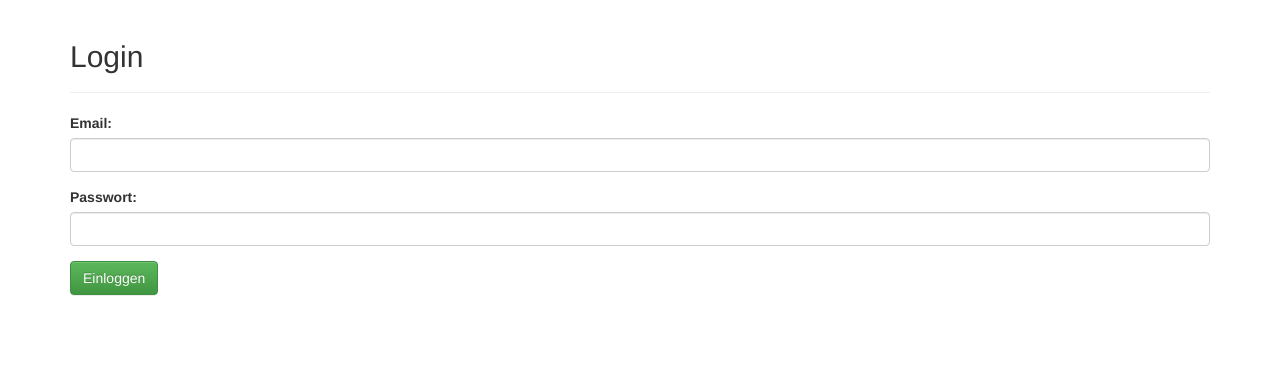
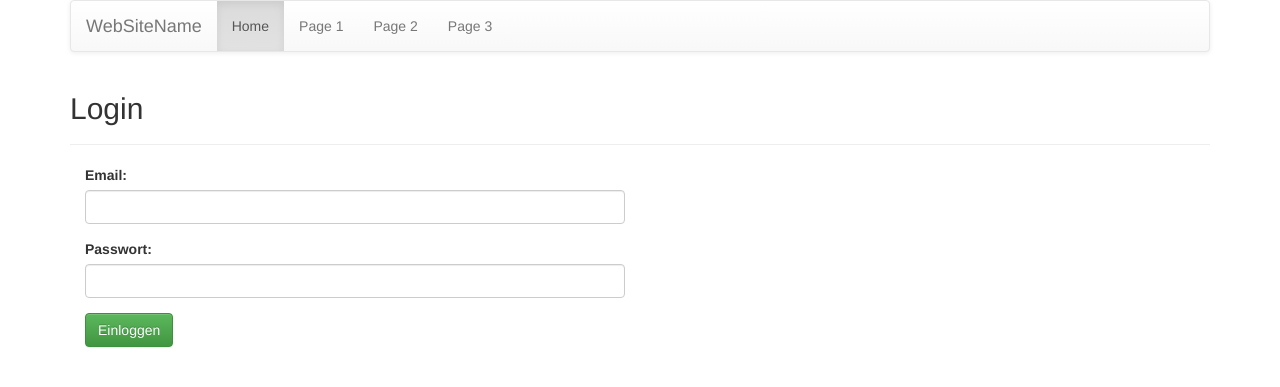
Before and after one commit to lo1c/InstantHelp, a PHP site: page /login.php in a window 1280 px wide. Shown: the top 387 px of the page. Run offline with PHP 8.4, Linux system fonts and the light colour scheme.

Commit message:
Web Navbar hinzugefügt

```diff
--- a/Client/Web/login.php
+++ b/Client/Web/login.php
@@ -12,12 +12,27 @@
 	</head>
 
 	<body>
+
 	<div class="container">
-		<div class="page-header">
+        <nav class="navbar navbar-default">
+          <div class="container-fluid">
+            <div class="navbar-header">
+              <a class="navbar-brand" href="#">WebSiteName</a>
+            </div>
+            <ul class="nav navbar-nav">
+              <li class="active"><a href="#">Home</a></li>
+              <li><a href="#">Page 1</a></li>
+              <li><a href="#">Page 2</a></li>
+              <li><a href="#">Page 3</a></li>
+            </ul>
+          </div>
+        </nav>
+                <div class="page-header">
 			<h2>Login</h2>
 		</div>
+		<div class="col-md-6">
 		<form>
-	  	  <div class="form-group">
+	  	  <div class=" form-group">
 	    	  <label for="email">Email:</label>
 	    	  <input type="email" class="form-control" id="email">
 	  	</div>
@@ -25,8 +40,9 @@
 	    	<label for="pwd">Passwort:</label>
 	    	<input type="password" class="form-control" id="pwd">
 	  	</div>
-	  <button type="submit" class="btn btn-success">Einloggen</button>
-	</form>
+	    <button type="submit" class="btn btn-success">Einloggen</button>
+	   </form>
+	</div>
 	</div>
 	</body>
 
```
